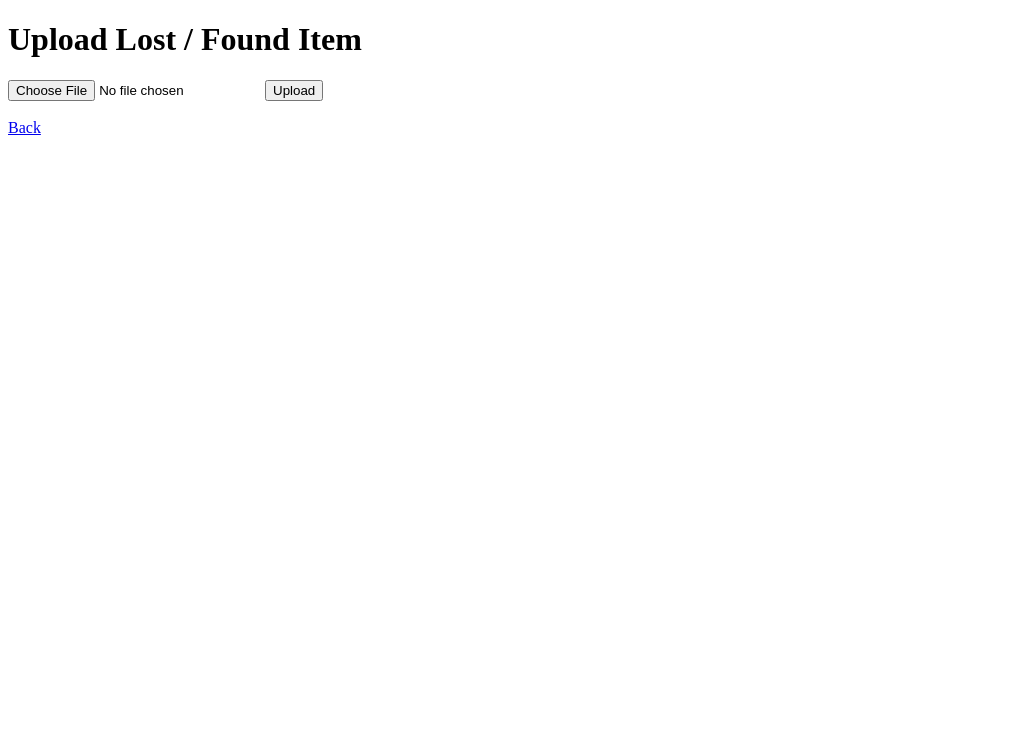
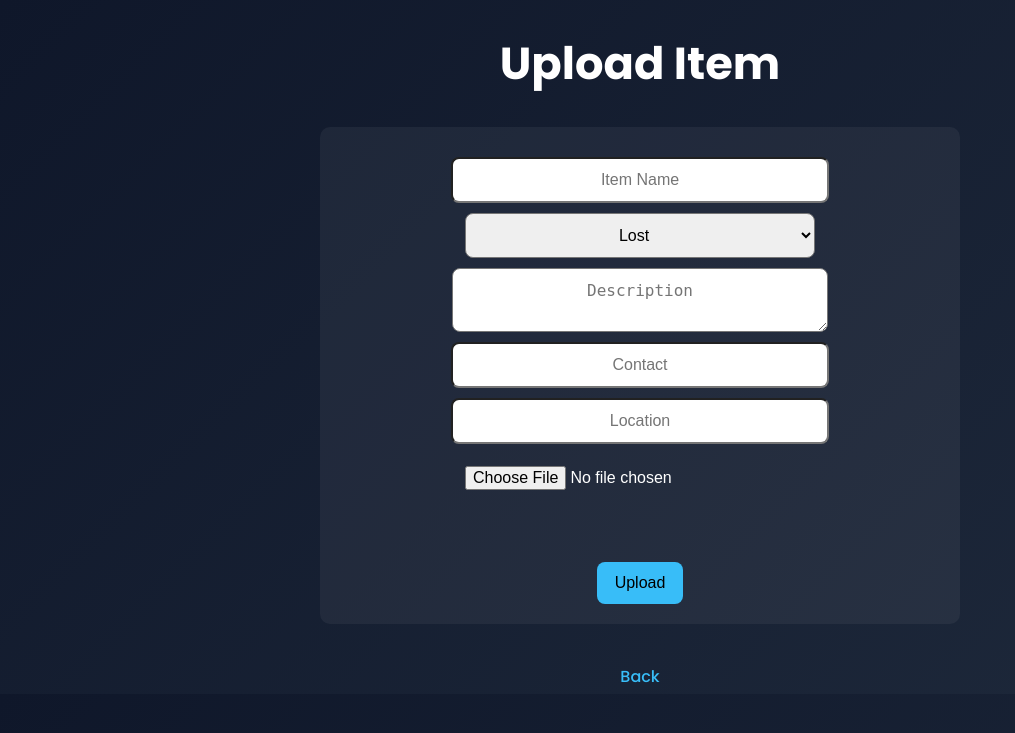
Before and after one commit to teju50/lost-found-app, a Flask app: page /upload in a window 1280 px wide. Shown: the top 733 px of the page, without its empty margins (0-1015 px from the left). Run offline with Flask 3, Linux system fonts and the light colour scheme; the visitor is signed in with stand-in values (Sample User, id 1).

Commit message:
Add files via upload

```diff
--- a/templates/upload.html
+++ b/templates/upload.html
@@ -2,18 +2,39 @@
 <html>
 <head>
     <title>Upload Item</title>
+    <link rel="stylesheet" href="{{ url_for('static', filename='style.css') }}">
 </head>
-<body>
 
-<h1>Upload Lost / Found Item</h1>
+<body class="center-page">
 
-<form method="POST" enctype="multipart/form-data">
+<h1>Upload Item</h1>
 
-    <input type="file" name="image" required>
+<div class="card">
 
-    <button type="submit">Upload</button>
+    <form method="POST" enctype="multipart/form-data">
 
-</form>
+        <input type="text" name="name" placeholder="Item Name" required>
+
+        <select name="type" required>
+            <option value="Lost">Lost</option>
+            <option value="Found">Found</option>
+        </select>
+
+        <textarea name="description" placeholder="Description" required></textarea>
+
+        <input type="text" name="contact" placeholder="Contact" required>
+
+        <input type="text" name="location" placeholder="Location" required>
+
+        <input type="file" name="image" required>
+
+        <br><br>
+
+        <button type="submit">Upload</button>
+
+    </form>
+
+</div>
 
 <br>
 
```
